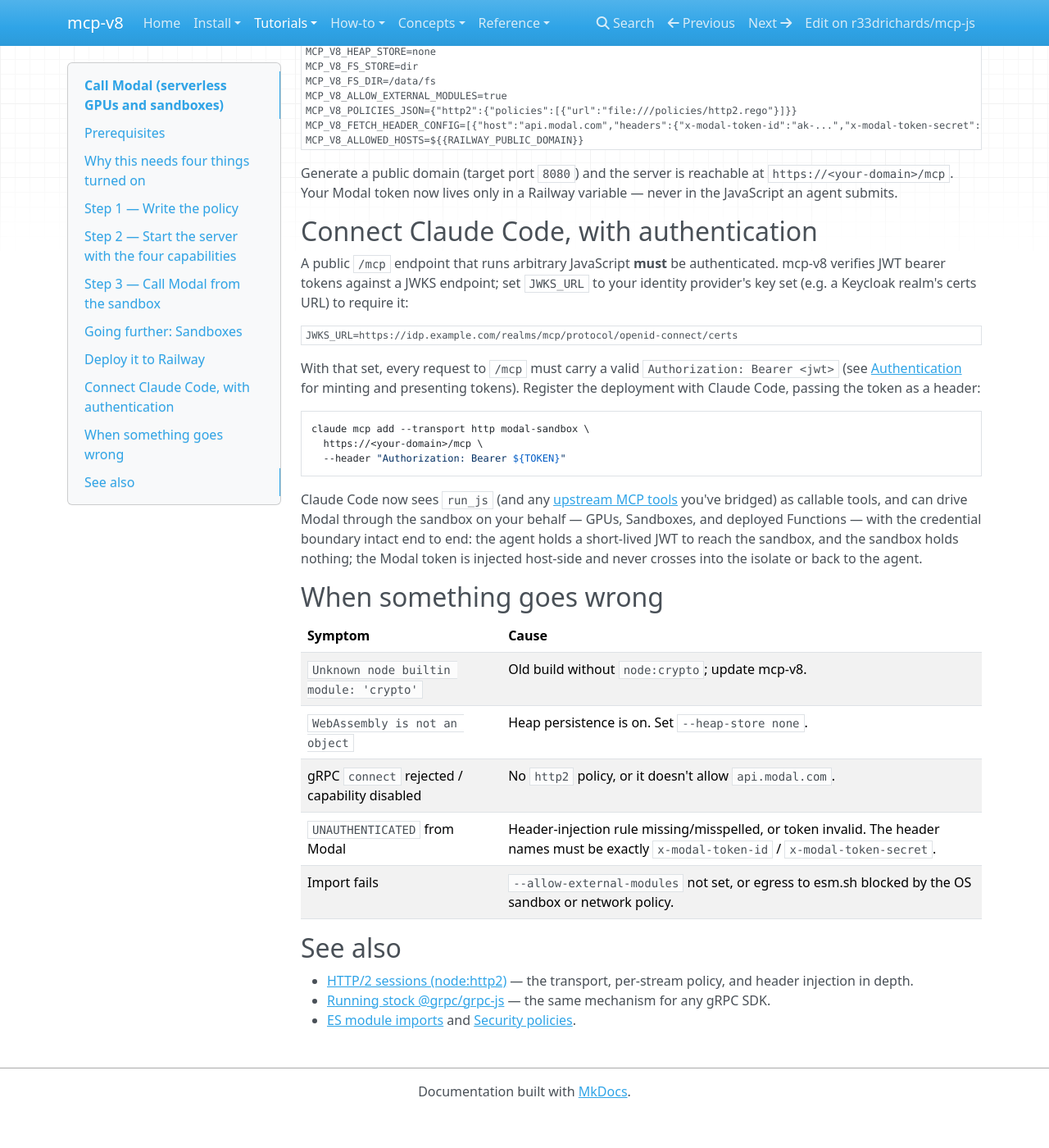
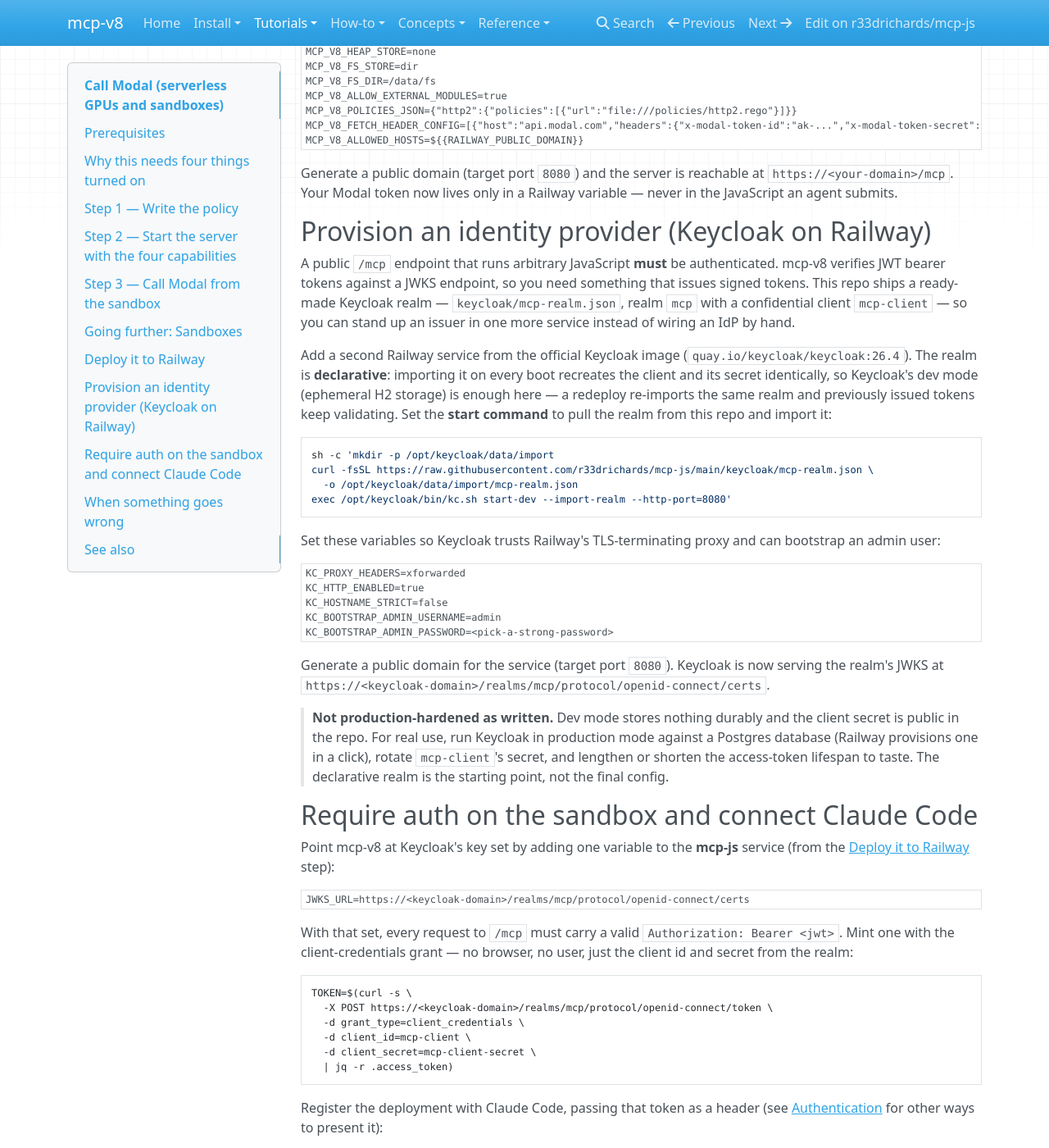
Before and after one commit to r33drichards/mcp-js, an MkDocs documentation site: the page built from site-docs/tutorials/modal.md, in a window 1280 px wide and 1400 px high, scrolled down 3327 px. Shown: the whole window at 82% size. Built offline with MkDocs 1.6.1, drawn with Linux system fonts in a browser that asks for light colours; nearby versions of some CDN libraries; before the commit the page ends 4686 px from its top, so only the background shows below that; some of the changed text lies outside the part shown.

Commit message:
docs(modal): provision Keycloak on Railway for the auth walkthrough
Replace the hand-wavy "point JWKS_URL at your IdP" step with a concrete
Keycloak-on-Railway service: import the repo's declarative mcp realm on boot,
generate a public domain, wire JWKS_URL, and mint a client-credentials token
for `claude mcp add`. Now the tutorial's auth story works end to end.

Co-Authored-By: Claude Opus 4.8 <noreply@anthropic.com>

````diff
--- a/site-docs/tutorials/modal.md
+++ b/site-docs/tutorials/modal.md
@@ -197,21 +197,75 @@ Generate a public domain (target port `8080`) and the server is reachable at
 `https://<your-domain>/mcp`. Your Modal token now lives only in a Railway
 variable — never in the JavaScript an agent submits.
 
-## Connect Claude Code, with authentication
+## Provision an identity provider (Keycloak on Railway)
 
 A public `/mcp` endpoint that runs arbitrary JavaScript **must** be
-authenticated. mcp-v8 verifies JWT bearer tokens against a JWKS endpoint; set
-`JWKS_URL` to your identity provider's key set (e.g. a Keycloak realm's certs
-URL) to require it:
+authenticated. mcp-v8 verifies JWT bearer tokens against a JWKS endpoint, so you
+need something that issues signed tokens. This repo ships a ready-made Keycloak
+realm — `keycloak/mcp-realm.json`, realm `mcp` with a confidential client
+`mcp-client` — so you can stand up an issuer in one more service instead of
+wiring an IdP by hand.
+
+Add a second Railway service from the official Keycloak image
+(`quay.io/keycloak/keycloak:26.4`). The realm is **declarative**: importing it
+on every boot recreates the client and its secret identically, so Keycloak's
+dev mode (ephemeral H2 storage) is enough here — a redeploy re-imports the same
+realm and previously issued tokens keep validating. Set the **start command** to
+pull the realm from this repo and import it:
+
+```sh
+sh -c 'mkdir -p /opt/keycloak/data/import
+curl -fsSL https://raw.githubusercontent.com/r33drichards/mcp-js/main/keycloak/mcp-realm.json \
+  -o /opt/keycloak/data/import/mcp-realm.json
+exec /opt/keycloak/bin/kc.sh start-dev --import-realm --http-port=8080'
+```
+
+Set these variables so Keycloak trusts Railway's TLS-terminating proxy and can
+bootstrap an admin user:
 
 ```env
-JWKS_URL=https://idp.example.com/realms/mcp/protocol/openid-connect/certs
+KC_PROXY_HEADERS=xforwarded
+KC_HTTP_ENABLED=true
+KC_HOSTNAME_STRICT=false
+KC_BOOTSTRAP_ADMIN_USERNAME=admin
+KC_BOOTSTRAP_ADMIN_PASSWORD=<pick-a-strong-password>
+```
+
+Generate a public domain for the service (target port `8080`). Keycloak is now
+serving the realm's JWKS at
+`https://<keycloak-domain>/realms/mcp/protocol/openid-connect/certs`.
+
+> **Not production-hardened as written.** Dev mode stores nothing durably and
+> the client secret is public in the repo. For real use, run Keycloak in
+> production mode against a Postgres database (Railway provisions one in a
+> click), rotate `mcp-client`'s secret, and lengthen or shorten the access-token
+> lifespan to taste. The declarative realm is the starting point, not the final
+> config.
+
+## Require auth on the sandbox and connect Claude Code
+
+Point mcp-v8 at Keycloak's key set by adding one variable to the **mcp-js**
+service (from the [Deploy it to Railway](#deploy-it-to-railway) step):
+
+```env
+JWKS_URL=https://<keycloak-domain>/realms/mcp/protocol/openid-connect/certs
 ```
 
 With that set, every request to `/mcp` must carry a valid
-`Authorization: Bearer <jwt>` (see [Authentication](../how-to/authentication.md)
-for minting and presenting tokens). Register the deployment with Claude Code,
-passing the token as a header:
+`Authorization: Bearer <jwt>`. Mint one with the client-credentials grant — no
+browser, no user, just the client id and secret from the realm:
+
+```bash
+TOKEN=$(curl -s \
+  -X POST https://<keycloak-domain>/realms/mcp/protocol/openid-connect/token \
+  -d grant_type=client_credentials \
+  -d client_id=mcp-client \
+  -d client_secret=mcp-client-secret \
+  | jq -r .access_token)
+```
+
+Register the deployment with Claude Code, passing that token as a header (see
+[Authentication](../how-to/authentication.md) for other ways to present it):
 
 ```bash
 claude mcp add --transport http modal-sandbox \
@@ -226,6 +280,11 @@ boundary intact end to end: the agent holds a short-lived JWT to reach the
 sandbox, and the sandbox holds nothing; the Modal token is injected host-side
 and never crosses into the isolate or back to the agent.
 
+Access tokens are short-lived (five minutes by default), so a header captured
+once will expire. For an unattended agent, either raise the client's
+access-token lifespan in the Keycloak admin console or re-run `claude mcp add`
+with a fresh `${TOKEN}` when it lapses.
+
 ## When something goes wrong
 
 | Symptom | Cause |
@@ -235,6 +294,8 @@ and never crosses into the isolate or back to the agent.
 | gRPC `connect` rejected / capability disabled | No `http2` policy, or it doesn't allow `api.modal.com`. |
 | `UNAUTHENTICATED` from Modal | Header-injection rule missing/misspelled, or token invalid. The header names must be exactly `x-modal-token-id` / `x-modal-token-secret`. |
 | Import fails | `--allow-external-modules` not set, or egress to esm.sh blocked by the OS sandbox or network policy. |
+| `401`/`403` from `/mcp` | Missing or expired bearer token, or `JWKS_URL` doesn't point at the realm's `.../protocol/openid-connect/certs`. Mint a fresh token. |
+| Keycloak token request returns `invalid_client` | Wrong `client_id`/`client_secret`, or the realm didn't import — check the service logs for the `Imported realm mcp` line. |
 
 ## See also
 
````
